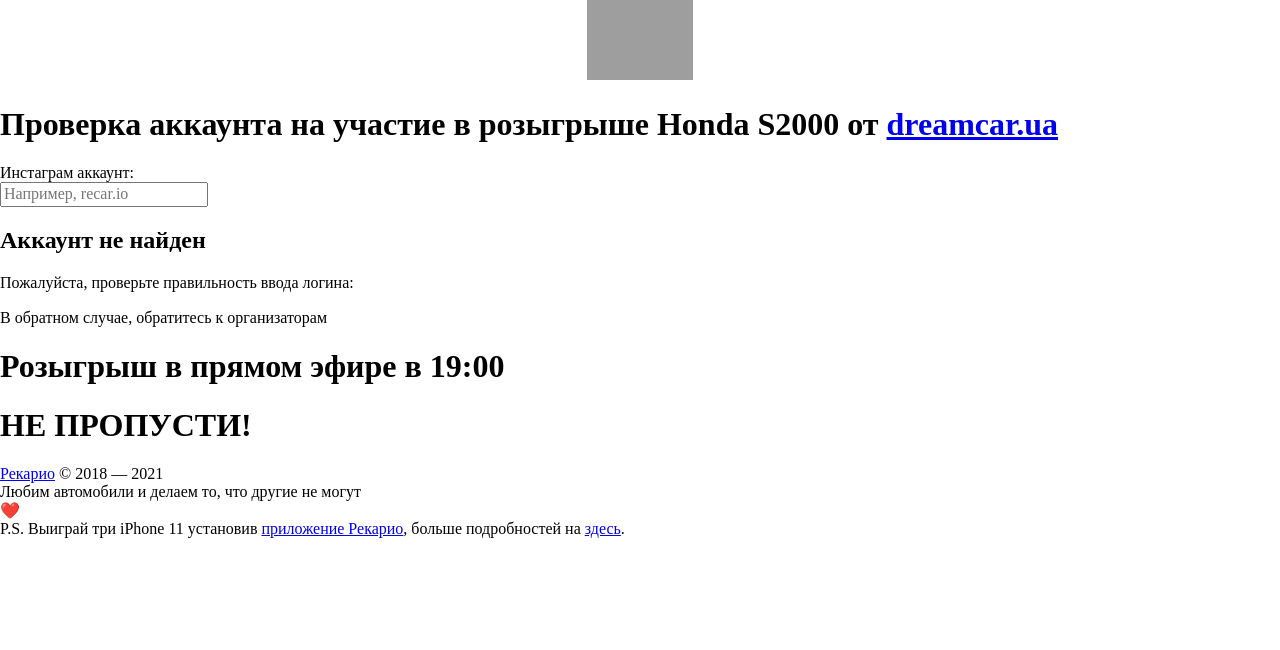
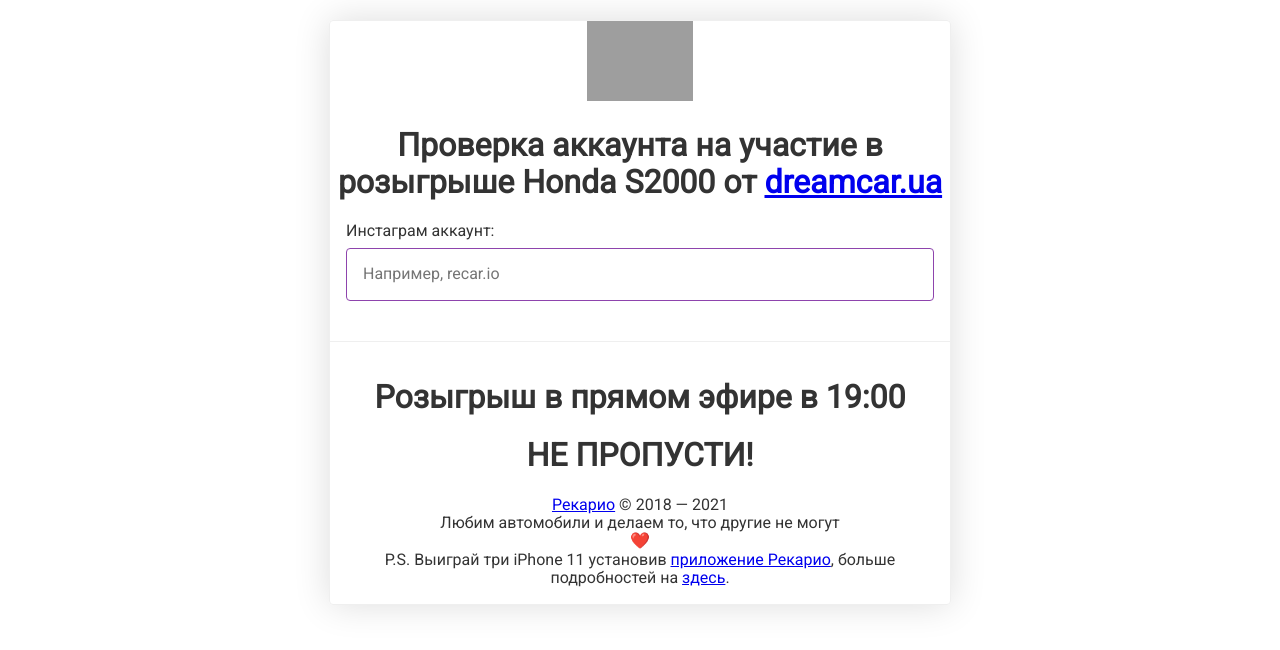
Before and after one commit to viktorvsk/dreamcar.ua-giveaway, a plain HTML site: page index.html in a window 1280 px wide. Drawn offline with nearby package versions, Linux system fonts and the light colour scheme; the site is published under a folder, as on GitHub Pages, so addresses that start at the root find nothing; grey boxes are pictures that could not be loaded.

Commit message:
Fix path from absoulte to relative

```diff
--- a/index.html
+++ b/index.html
@@ -20,8 +20,8 @@
   <link href="http://fonts.googleapis.com/css?family=Roboto" rel="stylesheet" type="text/css">
 
   <link rel="stylesheet" href="https://cdnjs.cloudflare.com/ajax/libs/normalize/8.0.1/normalize.min.css" integrity="sha512-NhSC1YmyruXifcj/KFRWoC561YpHpc5Jtzgvbuzx5VozKpWvQ+4nXhPdFgmx8xqexRcpAglTj9sIBWINXa8x5w==" crossorigin="anonymous">
-  <link rel="stylesheet" href="/spinner.css">
-  <link rel="stylesheet" href="/style.css">
+  <link rel="stylesheet" href="spinner.css">
+  <link rel="stylesheet" href="style.css">
 
   <script src="https://cdnjs.cloudflare.com/ajax/libs/jquery/3.6.0/jquery.min.js" integrity="sha512-894YE6QWD5I59HgZOGReFYm4dnWc1Qt5NtvYSaNcOP+u1T9qYdvdihz0PPSiiqn/+/3e7Jo4EaG7TubfWGUrMQ==" crossorigin="anonymous" referrerpolicy="no-referrer"></script>
 
```
